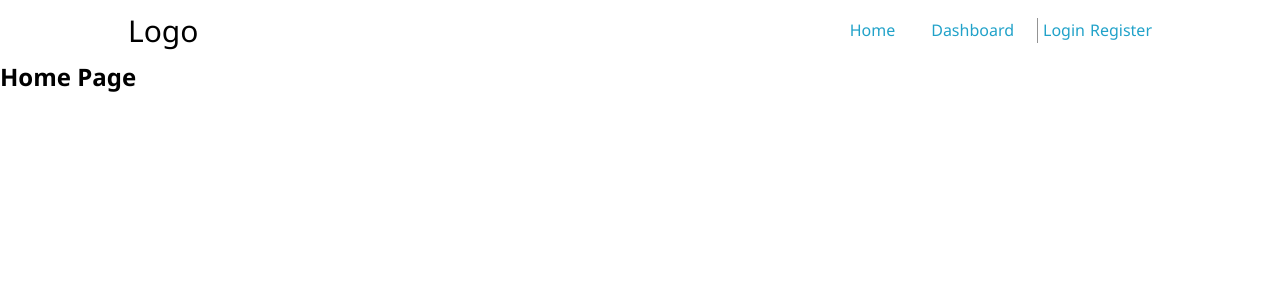
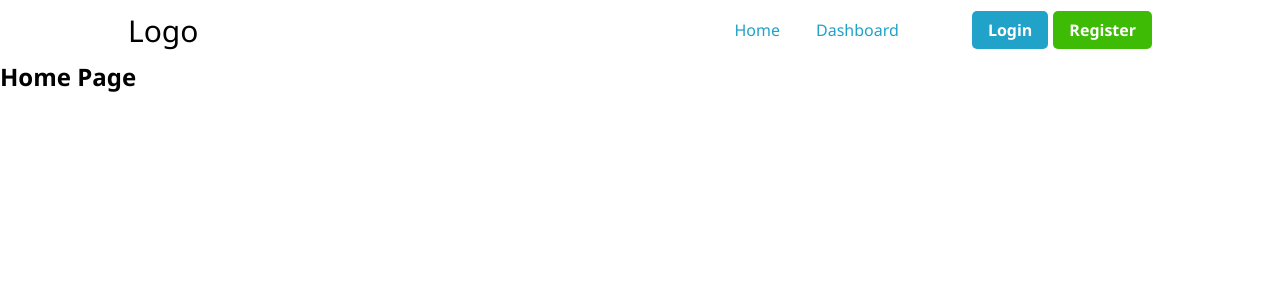
Before and after one commit to mahmoudSElsebaey/Authentication_app_Frontend, a React (Vite) app: page / in a window 1280 px wide. Shown: the top 300 px of the page. Built offline with nearby package versions, Linux system fonts and the light colour scheme.

Commit message:
style: enhance Navbar component styling and structure

```diff
--- a/src/components/Navbar.jsx
+++ b/src/components/Navbar.jsx
@@ -26,16 +26,30 @@ export default function Navbar() {
             <Link to="/dashboard">Dashboard</Link>
           </li>
         </ul>
-        <div className={styles.line}></div>
+        {/* <div className={styles.line}></div> */}
 
         {!accessToken && (
           <>
-            <Link to="/auth/login">login</Link>
-            <Link to="/auth/register">register</Link>
+            <Link
+              to="/auth/login"
+              className={`${styles.loginBtn} ${styles.linkBtn}`}
+            >
+              login
+            </Link>
+            <Link
+              to="/auth/register"
+              className={`${styles.registerBtn} ${styles.linkBtn}`}
+            >
+              register
+            </Link>
           </>
         )}
         {accessToken && (
-          <button type="button" onClick={handleLogout}>
+          <button
+            type="button"
+            onClick={handleLogout}
+            className={`${styles.logoutBtn} ${styles.linkBtn}`}
+          >
             Logout
           </button>
         )}
--- a/src/styles/Nav.module.css
+++ b/src/styles/Nav.module.css
@@ -14,6 +14,7 @@ ul {
   display: flex;
   align-items: center;
   justify-content: space-between;
+  margin-right: 50px;
 }
 
 ul li {
@@ -29,23 +30,36 @@ nav a {
   display: block;
 }
 
-nav a:hover {
+/* nav a:hover {
   color: rgba(0, 0, 0, 0.5);
   transition: color 0.5s ease;
-}
+} */
 
 .line {
   width: 1px;
   height: 25px;
   background-color: rgba(0, 0, 0, 0.419);
+}
 
-}
-nav button {
-  color: rgb(228, 62, 62);
+.linkBtn {
+  color: white;
+  background-color: rgb(33, 162, 201);
   border: none;
   padding: 8px 16px;
   font-size: 16px;
   cursor: pointer;
-  background-color: transparent;
   font-weight: bold;
+  border-radius: 5px;
 }
+
+.loginBtn {
+  background-color: rgb(33, 162, 201);
+}
+
+.registerBtn {
+  background-color: rgb(62, 187, 4);
+}
+
+.logoutBtn {
+  background-color: rgb(228, 62, 62);
+}
```
